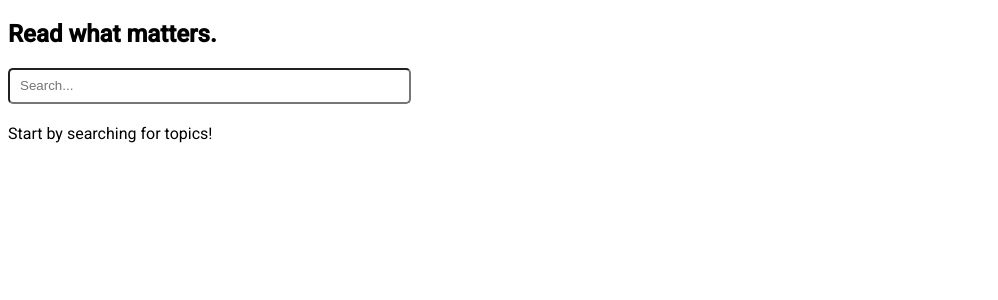
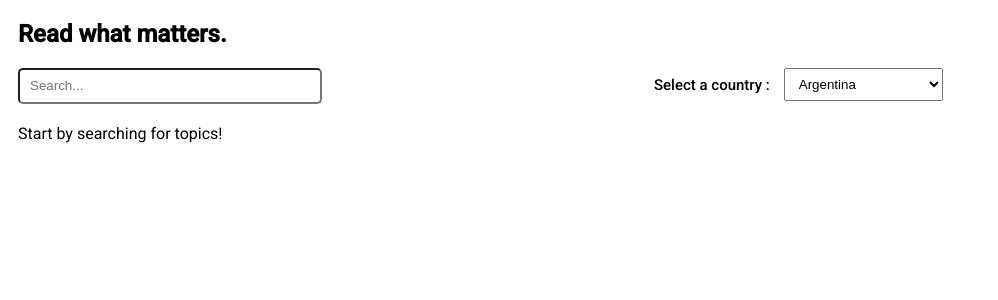
Before and after one commit to samanxsy/News-platform, a Flask app: page / in a window 1280 px wide. Shown: the top 300 px of the page, without its empty margins (0-998 px from the left). Run offline with Flask 2, Linux system fonts and the light colour scheme.

Commit message:
initial frame work added

```diff
--- a/app/service.py
+++ b/app/service.py
@@ -8,10 +8,9 @@ available_countries = ['ae', 'ar', 'at', 'au', 'be', 'bg', 'br', 'ca', 'ch', 'cn
 newsAPI_KEY = os.environ.get('newsAPI_KEY')
 
 
-#  #  #  Creating the interest list
-def news(user_interests, country):
+def news(*user_interests, country):
     """This will add the user's interests to the interests list"""
-    interests = [user_interests.lower()]
+    interests = [*user_interests.lower()]
 
 #  #  #  API Communication
     url = f"https://newsapi.org/v2/top-headlines?country={country}&category=business&apiKey={newsAPI_KEY}"
--- a/app/static/styles.css
+++ b/app/static/styles.css
@@ -3,14 +3,63 @@ body{
     font-family: 'Roboto', sans-serif;
     color: rgb(0, 0, 0);
 }
+
+h2{
+    margin-left: 10px;
+}
+
 .searchbar{
-    width: 30%;
+    width: 280px;
     height: 30px;
     border-radius: 5px;
-    margin-bottom: 20px;
     padding-left: 10px;
     padding-right: 10px;
     display: flex;
     justify-content: center;
     align-items: center;
 }
+
+.searchbar-container{
+    display: inline;
+    margin-top: 20px;
+    margin-bottom: 20px;
+    margin-left: 10px;
+    max-width: 330px;
+    min-width: 300px;
+}
+
+.articles-container{
+    margin-top: 20px;
+    margin-left: 10px;
+    display: block;
+    flex-direction: row;
+    flex-wrap: wrap;
+    text-align: left;
+}
+
+.available-countries{
+    display: inline;
+    text-align: end;
+    vertical-align: top;
+    margin-right: 10px;
+    margin-bottom: 20px;
+}
+
+.countries{
+    padding-left: 10px;
+    margin-left: 10px;
+    padding-top: 7px;
+    padding-bottom: 7px;
+}
+
+.countries-text{
+    display: inline;
+    font-size: 15px;
+    font-weight: 500;
+    vertical-align: middle;
+}
+
+form{
+    display: inline-block;
+    width: 50%;
+}
--- a/app/templates/home.html
+++ b/app/templates/home.html
@@ -19,7 +19,68 @@
         <div class="searchbar-container">
             <form action="/search" method="GET">
                 <input type="text" class="searchbar" name="search" id="search" placeholder="Search...">
-            </form>
+        </div>
+        <div class="available-countries">
+            <p class="countries-text">Select a country :</p>
+            <select class="countries" name="country">
+                <option value="ar">Argentina</option>
+                <option value="at">Austria</option>
+                <option value="au">Australia</option>
+                <option value="be">Belgium</option>
+                <option value="bg">Bulgaria</option>
+                <option value="br">Brazil</option>
+                <option value="ca">Canada</option>
+                <option value="cn">China</option>
+                <option value="co">Colombia</option>
+                <option value="cu">Cuba</option>
+                <option value="cz">Czechia</option>
+                <option value="de">Germany</option>
+                <option value="eg">Egypt</option>
+                <option value="fr">France</option>
+                <option value="gb">United Kingdom</option>
+                <option value="gr">Greece</option>
+                <option value="hk">Hong Kong</option>
+                <option value="hu">Hungary</option>
+                <option value="id">Indonesia</option>
+                <option value="ie">Ireland</option>
+                <option value="il">Israel</option>
+                <option value="in">India</option>
+                <option value="it">Italy</option>
+                <option value="jp">Japan</option>
+                <option value="kr">South Korea</option>
+                <option value="lt">Lithuania</option>
+                <option value="lv">Latvia</option>
+                <option value="ma">Morocco</option>
+                <option value="mx">Mexico</option>
+                <option value="my">Malaysia</option>
+                <option value="ng">Nigeria</option>
+                <option value="nl">Netherlands</option>
+                <option value="no">Norway</option>
+                <option value="nz">New Zealand</option>
+                <option value="ph">Philippines</option>
+                <option value="pl">Poland</option>
+                <option value="pt">Portugal</option>
+                <option value="ro">Romania</option>
+                <option value="rs">Serbia</option>
+                <option value="ru">Russia</option>
+                <option value="sa">Saudi Arabia</option>
+                <option value="se">Sweden</option>
+                <option value="sg">Singapore</option>
+                <option value="si">Slovenia</option>
+                <option value="sk">Slovakia</option>
+                <option value="ch">Switzerland</option>
+                <option value="th">Thailand</option>
+                <option value="tr">Turkey</option>
+                <option value="tw">Taiwan</option>
+                <option value="ua">Ukraine</option>
+                <option value="ae">United Arab Emirates</option>
+                <option value="us">United States</option>
+                <option value="ve">Venezuela</option>
+                <option value="za">South Africa</option>
+            </select>
+        </div>
+    </form>
+
             <div class="articles-container">
                 {% if articles %}
                     {% for article in articles %}
@@ -40,5 +101,6 @@
                     <p>Start by searching for topics!</p>
                 {% endif %}
             </div>
+
     </body>
 </html>
```
